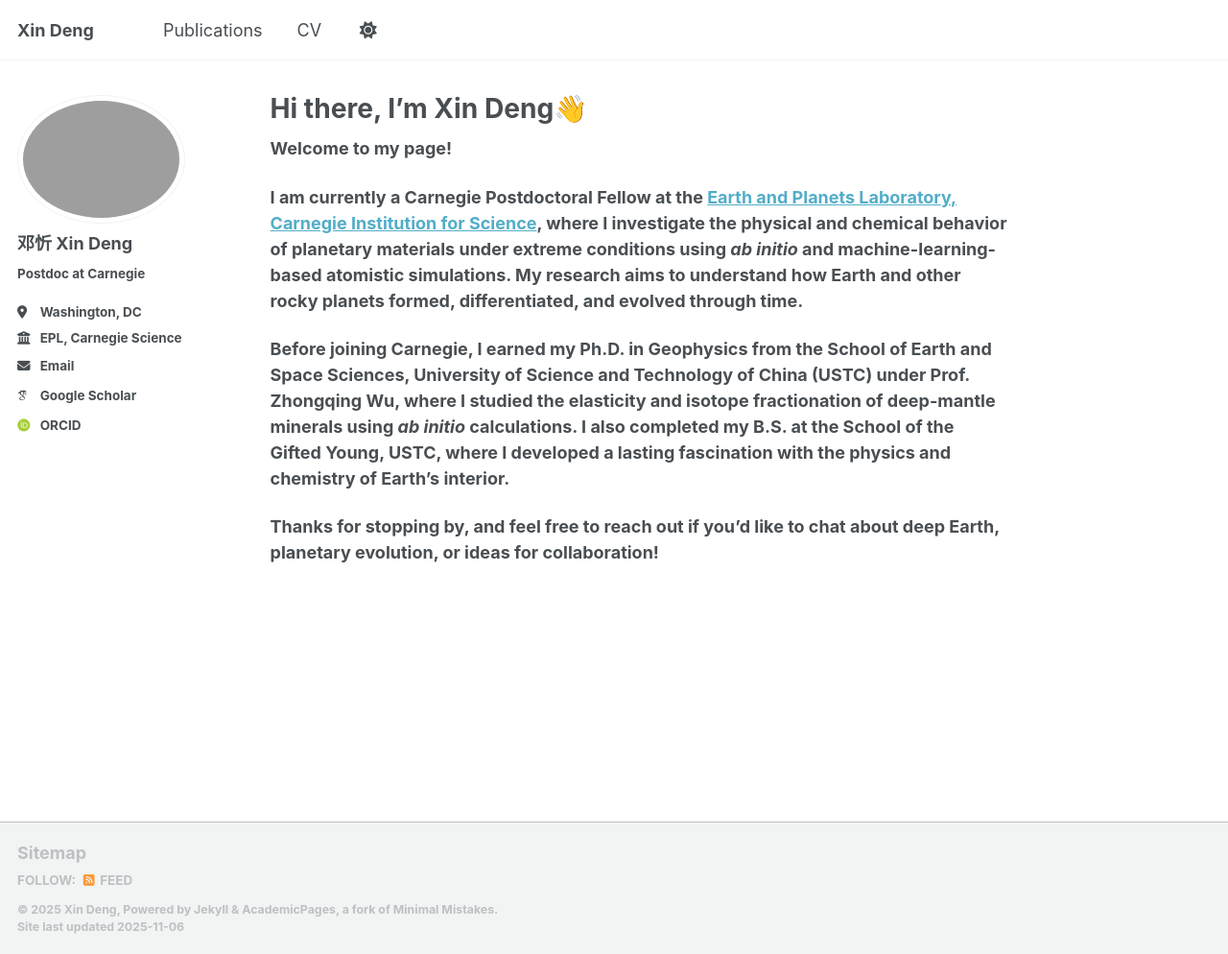
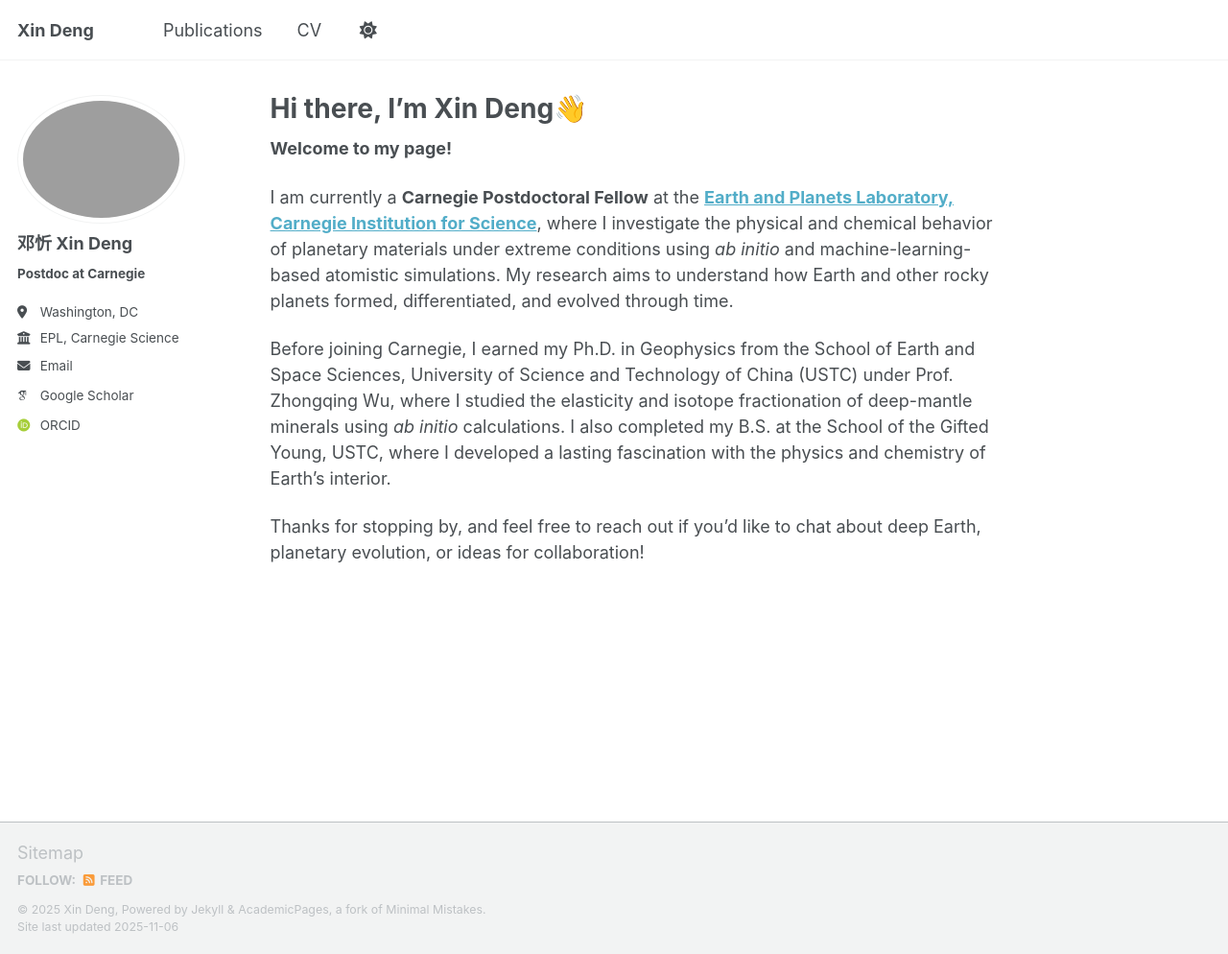
Before and after one commit to x1nd3ng/x1nd3ng.github.io, a Jekyll site: the page built from _pages/about.md, in a window 1280 px wide and 994 px high. Shown: the whole window at 96% size. Built offline with Jekyll 4.4.1, drawn with Linux system fonts in a browser that asks for light colours; some web fonts are replaced; a script that is not in the unit is left out.

```diff
--- a/_config.yml
+++ b/_config.yml
@@ -23,9 +23,9 @@ repository               : "x1nd3ng/x1nd3ng.github.io"
 author:
   # Biographic information
   avatar           : "profile.png"
-  name             : "邓忻 Xin Deng"
+  name             : "<strong>邓忻 Xin Deng</strong>"
   pronouns         : # example: "she/her"
-  bio              : "<strong>Postdoc at Carnegie<strong><br>"
+  bio              : "<strong>Postdoc at Carnegie</strong><br>"
   location         : "Washington, DC"
   employer         : "EPL, Carnegie Science"
   uri              : # URL
```
